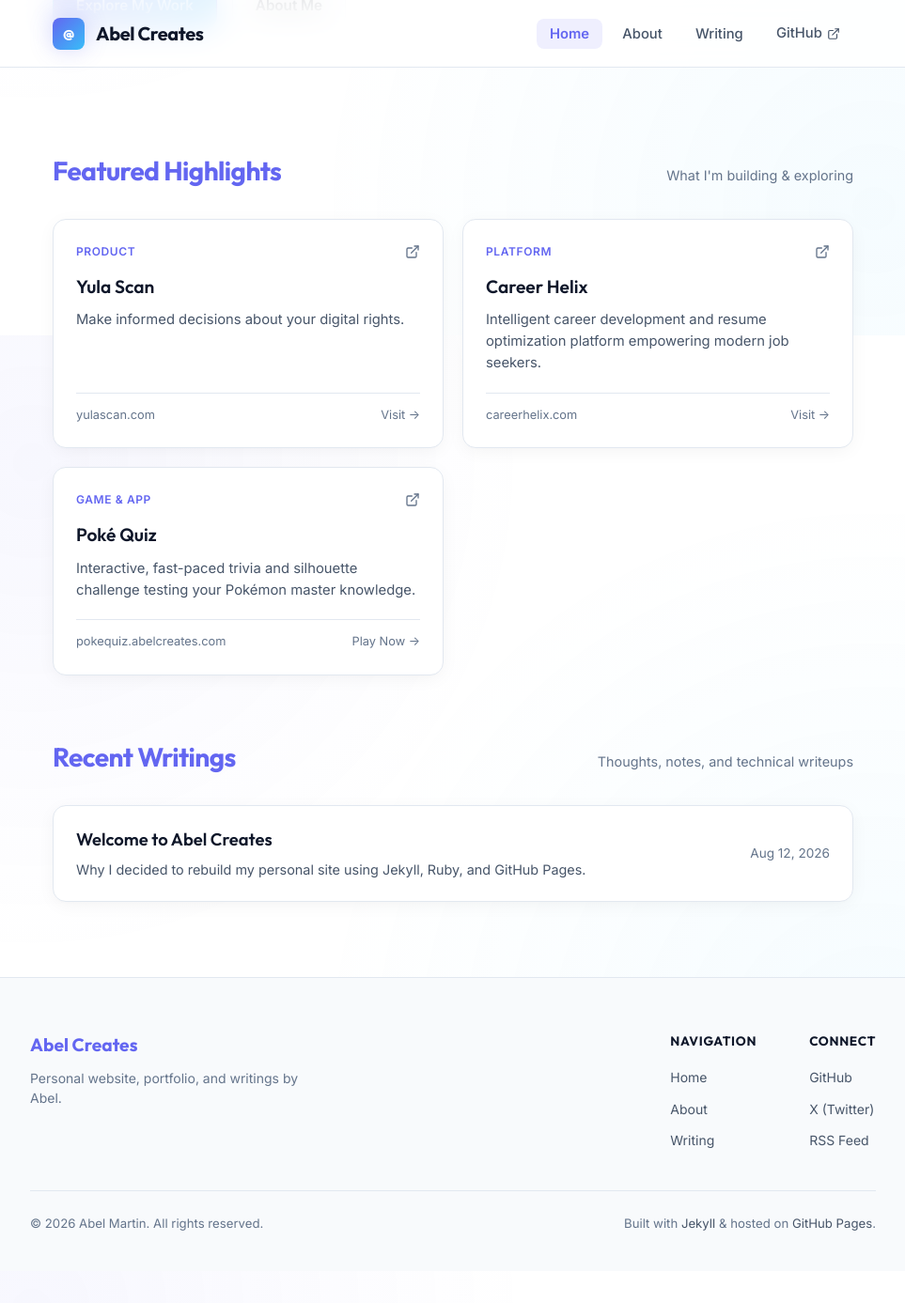
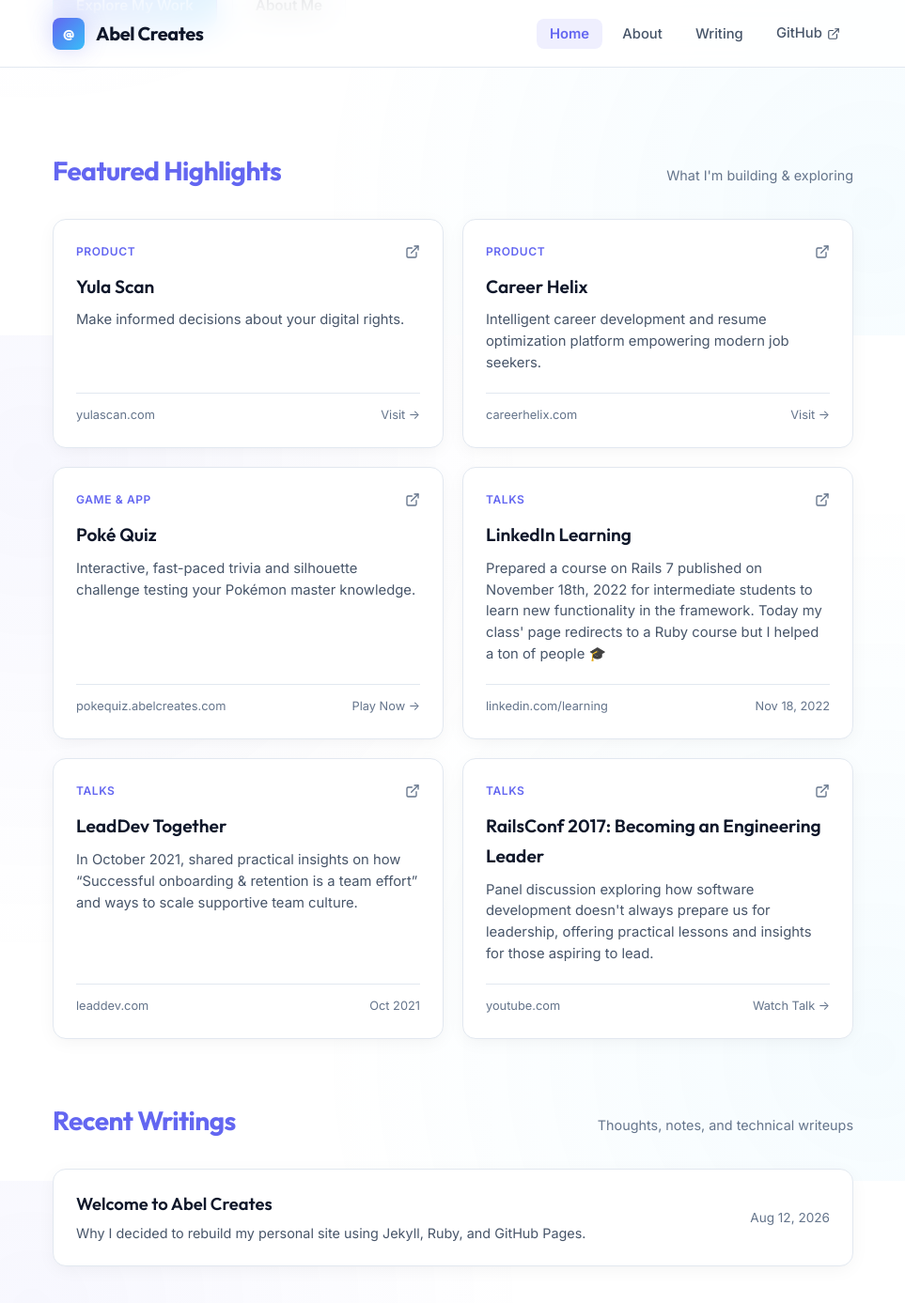
Before and after one commit to abelmartin/abelcreates, a Jekyll site: the page built from index.html, in a window 1280 px wide and 1400 px high, scrolled down 543 px. Shown: the top 1387 px of the window at 94% size, without its empty margins (158-1121 px from the left). Built offline with Jekyll 4.4.1, drawn with Linux system fonts in a browser that asks for light colours; before the commit the page ends 1896 px from its top, so only the background shows below that; some of the changed text lies outside the part shown.

Commit message:
Add talks and courses to Featured Highlights and LinkedIn link to footer

```diff
--- a/_includes/footer.html
+++ b/_includes/footer.html
@@ -20,6 +20,8 @@
           <ul>
             <li><a href="https://github.com/abelmartin" target="_blank" rel="noopener noreferrer">GitHub</a></li>
             <li><a href="https://x.com/abelmartin" target="_blank" rel="noopener noreferrer">X (Twitter)</a></li>
+            <li><a href="https://www.linkedin.com/in/abelmartin/" target="_blank" rel="noopener noreferrer">LinkedIn</a>
+            </li>
             <li><a href="{{ '/feed.xml' | relative_url }}">RSS Feed</a></li>
           </ul>
         </div>
--- a/index.html
+++ b/index.html
@@ -17,8 +17,9 @@
       </h1>
 
       <p class="hero-description">
-        Welcome to <strong>abelcreates.com</strong>. I'm Abel, a software engineer with over <b>21 years</b> of experience
-        building modern web applications, distributed systems, and delightful digital tools. 😄
+        Welcome to <strong>abelcreates.com</strong>. I'm Abel, a software engineer with over
+        <b>21 years</b> of experience building modern web applications, distributed systems,
+        and delightful digital tools and games. 😄
       </p>
 
       <div class="hero-actions">
@@ -29,7 +30,8 @@
 
     <div class="hero-media">
       <div class="hero-avatar-wrapper">
-        <img src="{{ '/assets/images/avatar.jpg' | relative_url }}" alt="Abel" class="hero-avatar" width="220" height="220">
+        <img src="{{ '/assets/images/avatar.jpg' | relative_url }}" alt="Abel" class="hero-avatar" width="220"
+          height="220">
       </div>
     </div>
   </div>
@@ -62,7 +64,7 @@
 
     <a href="https://www.careerhelix.com" target="_blank" rel="noopener noreferrer" class="card">
       <div class="card-top-row">
-        <span class="card-tag">Platform</span>
+        <span class="card-tag">Product</span>
         <svg class="external-icon" viewBox="0 0 24 24" width="16" height="16" fill="none" stroke="currentColor"
           stroke-width="2" stroke-linecap="round" stroke-linejoin="round">
           <path d="M18 13v6a2 2 0 0 1-2 2H5a2 2 0 0 1-2-2V8a2 2 0 0 1 2-2h6"></path>
@@ -97,6 +99,65 @@
         <span>Play Now &rarr;</span>
       </div>
     </a>
+
+    <a href="https://www.linkedin.com/learning/ruby-on-rails-7-first-look" target="_blank" rel="noopener noreferrer"
+      class="card">
+      <div class="card-top-row">
+        <span class="card-tag">Talks</span>
+        <svg class="external-icon" viewBox="0 0 24 24" width="16" height="16" fill="none" stroke="currentColor"
+          stroke-width="2" stroke-linecap="round" stroke-linejoin="round">
+          <path d="M18 13v6a2 2 0 0 1-2 2H5a2 2 0 0 1-2-2V8a2 2 0 0 1 2-2h6"></path>
+          <polyline points="15 3 21 3 21 9"></polyline>
+          <line x1="10" y1="14" x2="21" y2="3"></line>
+        </svg>
+      </div>
+      <h3 class="card-title">LinkedIn Learning</h3>
+      <p class="card-desc">Prepared a course on Rails 7 published on November 18th, 2022 for intermediate students to
+        learn new functionality in the framework. Today my class' page redirects to a Ruby course but I helped a ton of
+        people 🎓</p>
+      <div class="card-meta">
+        <span>linkedin.com/learning</span>
+        <span>Nov 18, 2022</span>
+      </div>
+    </a>
+
+    <a href="https://leaddev.com/community/abel-martin" target="_blank" rel="noopener noreferrer" class="card">
+      <div class="card-top-row">
+        <span class="card-tag">Talks</span>
+        <svg class="external-icon" viewBox="0 0 24 24" width="16" height="16" fill="none" stroke="currentColor"
+          stroke-width="2" stroke-linecap="round" stroke-linejoin="round">
+          <path d="M18 13v6a2 2 0 0 1-2 2H5a2 2 0 0 1-2-2V8a2 2 0 0 1 2-2h6"></path>
+          <polyline points="15 3 21 3 21 9"></polyline>
+          <line x1="10" y1="14" x2="21" y2="3"></line>
+        </svg>
+      </div>
+      <h3 class="card-title">LeadDev Together</h3>
+      <p class="card-desc">In October 2021, shared practical insights on how “Successful onboarding &amp; retention is a
+        team effort” and ways to scale supportive team culture.</p>
+      <div class="card-meta">
+        <span>leaddev.com</span>
+        <span>Oct 2021</span>
+      </div>
+    </a>
+
+    <a href="https://www.youtube.com/watch?v=3wzCTUdaiwg" target="_blank" rel="noopener noreferrer" class="card">
+      <div class="card-top-row">
+        <span class="card-tag">Talks</span>
+        <svg class="external-icon" viewBox="0 0 24 24" width="16" height="16" fill="none" stroke="currentColor"
+          stroke-width="2" stroke-linecap="round" stroke-linejoin="round">
+          <path d="M18 13v6a2 2 0 0 1-2 2H5a2 2 0 0 1-2-2V8a2 2 0 0 1 2-2h6"></path>
+          <polyline points="15 3 21 3 21 9"></polyline>
+          <line x1="10" y1="14" x2="21" y2="3"></line>
+        </svg>
+      </div>
+      <h3 class="card-title">RailsConf 2017: Becoming an Engineering Leader</h3>
+      <p class="card-desc">Panel discussion exploring how software development doesn't always prepare us for leadership,
+        offering practical lessons and insights for those aspiring to lead.</p>
+      <div class="card-meta">
+        <span>youtube.com</span>
+        <span>Watch Talk &rarr;</span>
+      </div>
+    </a>
   </div>
 </section>
 
```
Also changed, not shown: about.md (+1 -0 lines).
